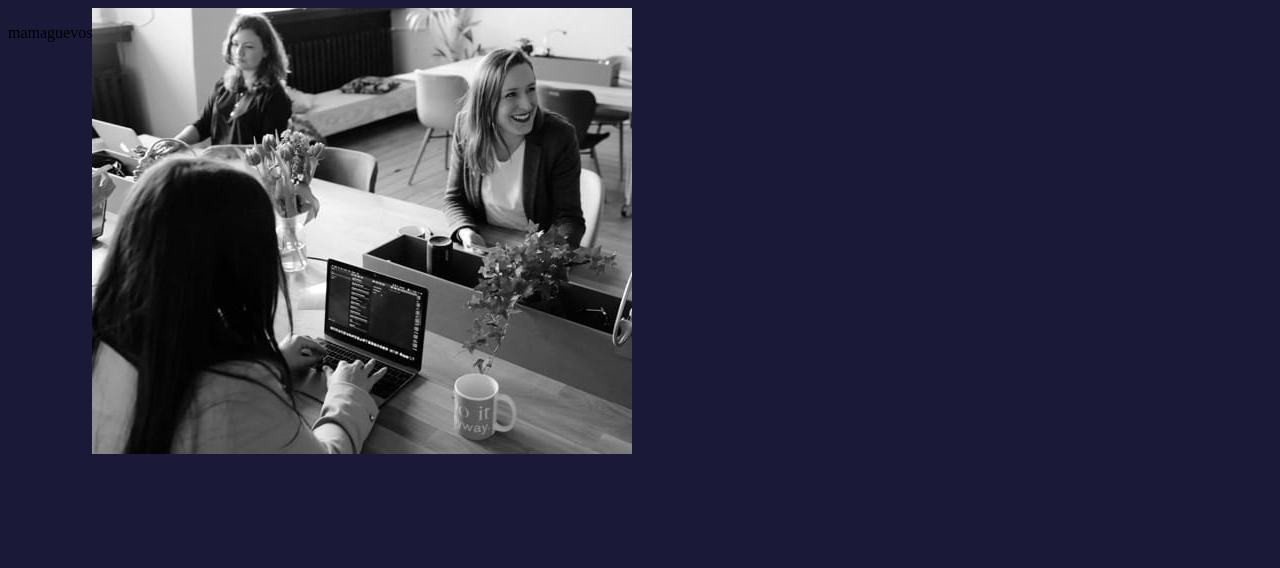
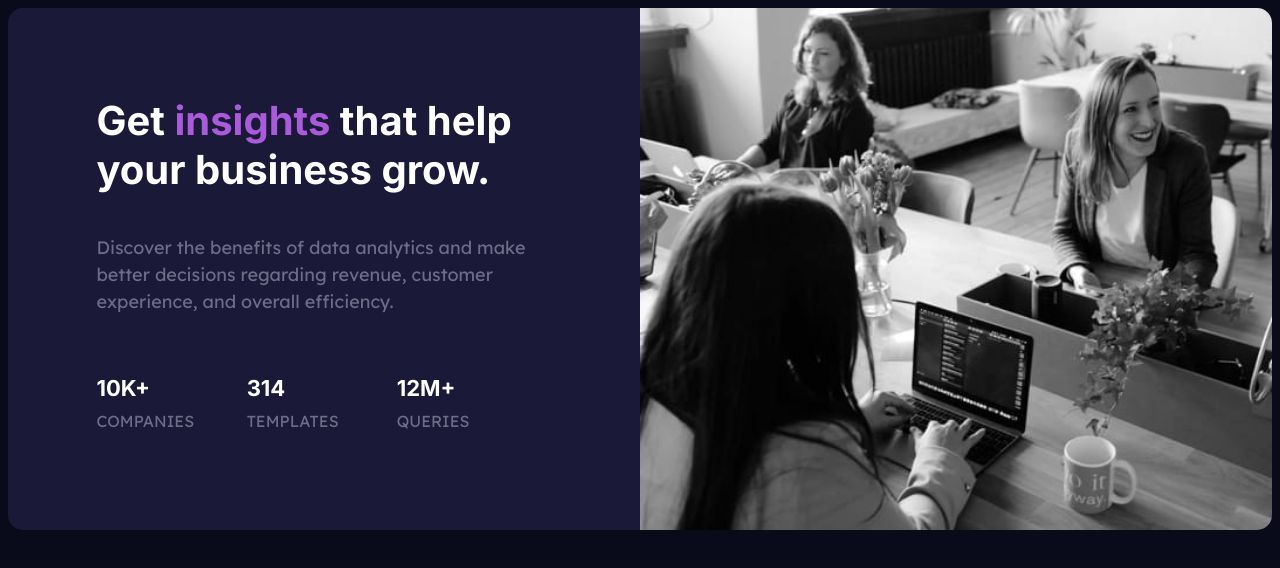
Before and after one commit to sarraiz/statuscardProyects_, a website: page index.html in a window 1280 px wide. Drawn offline with Linux system fonts and the light colour scheme.

Commit message:
Culminacion del reto

```diff
--- a/index.html
+++ b/index.html
@@ -15,12 +15,55 @@
 
 <body>
     <div class="container">
-        <div class="columns">
-            <p>mamaguevos</p>
+        <div class="desktop">
+            <div class="columns">
+                <div class="column left">
+                    <h1>Get <span>insights</span> that help<br>your business grow.</h1>
+                    <p>Discover the benefits of data analytics and make better decisions regarding revenue, customer experience, and overall efficiency.</p>
+                    <ul>
+                        <li>
+                            <h3>10k+</h3>
+                            <p>companies</p>
+                        </li>
+                        <li>
+                            <h3>314</h3>
+                            <p>templates</p>
+                        </li>
+                        <li>
+                            <h3>12m+</h3>
+                            <p>queries</p>
+                        </li>
+                    </ul>
+                </div>
+                <div class="column">
+                    <div class="img-desktop"><img src="images/image-header-desktop.jpg"></div>
+                </div>
+            </div>
         </div>
-        <div class="columns right">
-            <div class="img-desktop"><img src="images/image-header-desktop.jpg"></div>
-            <div class="img-mobile"><img src="images/image-header-mobile.jpg"></div>
+        <div class="mobile">
+            <div class="columns">
+                <div class="column">
+                    <div class="img-mobile"><img src="images/image-header-mobile.jpg"></div>
+                </div>
+                <div class="column left">
+                    <h1>Get <span>insights</span> that help<br>your business grow.</h1>
+                    <p>Discover the benefits of data analytics and make better decisions regarding revenue, customer experience, and overall efficiency.</p>
+                    <ul>
+                        <li>
+                            <h3>10k+</h3>
+                            <p>companies</p>
+                        </li>
+                        <li>
+                            <h3>314</h3>
+                            <p>templates</p>
+                        </li>
+                        <li>
+                            <h3>12m+</h3>
+                            <p>queries</p>
+                        </li>
+                    </ul>
+                </div>
+            </div>
         </div>
     </div>
 </body>
--- a/scss/styles.scss
+++ b/scss/styles.scss
@@ -3,34 +3,120 @@ $container-min-width:375px;
 $very-dark-blue:#090B1A;
 $Dark-desaturated-blue:#1B1938;
 $Soft-violet:#AA5BDB;
-$white:#fff;
+$white:#ffffff;
 $font-inter:'Inter', sans-serif;
 $font-lexa-deca:'Lexend Deca', sans-serif;
 $float-left:left;
 $border-radius:15px;
 $columns-width:50%/*50%*/;
-$columns-right-padding:5%;
-$columns-right-width:40%/*50%*/
+$columns-width-mobile:100%;
+$columns-left-padding:7% 7% 0 7%;
+$columns-left-width:36%/*50%*/;
+$columns-left-width-mobile:86%/*100%*/;
 $display-block:block;
 $display-none:none;
+$h1-font-size:40px;
+$paragraph-color:#6f6c87;
+$list-style:none;
+$li-width:33%;
+$uppercase:uppercase;
+$inherit:inherit;
+$text-center:center;
 
 body {
-    background:$Dark-desaturated-blue;
+    background:$very-dark-blue;
 }
 .container {
     max-width:$container-max-width;
     min-width:$container-min-width;
     margin:0 auto;
+}
+.columns {
+    width:100%;
+    background:$Dark-desaturated-blue;
+    border-radius:$border-radius;
     overflow:hidden;
 }
-.columns {
+.column {
     float:$float-left;
-    border-radius:$border-radius;
     width:$columns-width;
+    &.left {
+        width:$columns-left-width;
+        padding:$columns-left-padding;
+        & h1 {
+            color:$white;
+            font-size:$h1-font-size;
+            font-family:$font-inter;
+            font-weight:700;
+            line-height: 60x;
+            margin:0 0 40px 0;
+            & span {
+                color:$Soft-violet;
+            }
+        }
+        & p {
+            color:$paragraph-color;
+            font-family:$font-lexa-deca;
+            font-weight:400;
+            font-size:18px;
+            line-height:27px;
+            margin:0 0 60px 0;
+        }
+        & ul {
+           list-style:$list-style;
+            padding:0;
+            margin:0;
+            & li {
+               float:$float-left;
+                width:$li-width;
+                & h3 {
+                    color:$white;
+                    font-family:$font-inter;
+                    font-size:22px;
+                    text-transform:$uppercase;
+                    margin:0 0 7px 0;
+                }
+                & p {
+                    text-transform:$uppercase;
+                    font-size:16px;
+                }
+            }
+        }
+    }
+    & img {
+        width:100%;
+    }
 }
-.columns img {
-    width:100%;
-}
-.img-mobile {
+.mobile {
     display:$display-none;
 }
+
+
+
+
+/*****Mediaqueries******/
+
+@media screen and (min-width: 375px) and (max-width: 767px) {
+    .desktop {
+        display:$display-none;
+    }
+    .mobile {
+        display:$display-block;
+    }
+    .column {
+        width:$columns-width-mobile;
+        float:$inherit;
+        &.left {
+            width:$columns-left-width-mobile;
+            text-align:$text-center;
+            & ul {
+                text-align:$text-center;
+                width:100%;
+                & li {
+                    float:$inherit;
+                    width: 100%;
+                }
+            }
+        }
+    }
+}
```
Also changed, not shown: css/styles-dist.css (added), css/styles.css.
